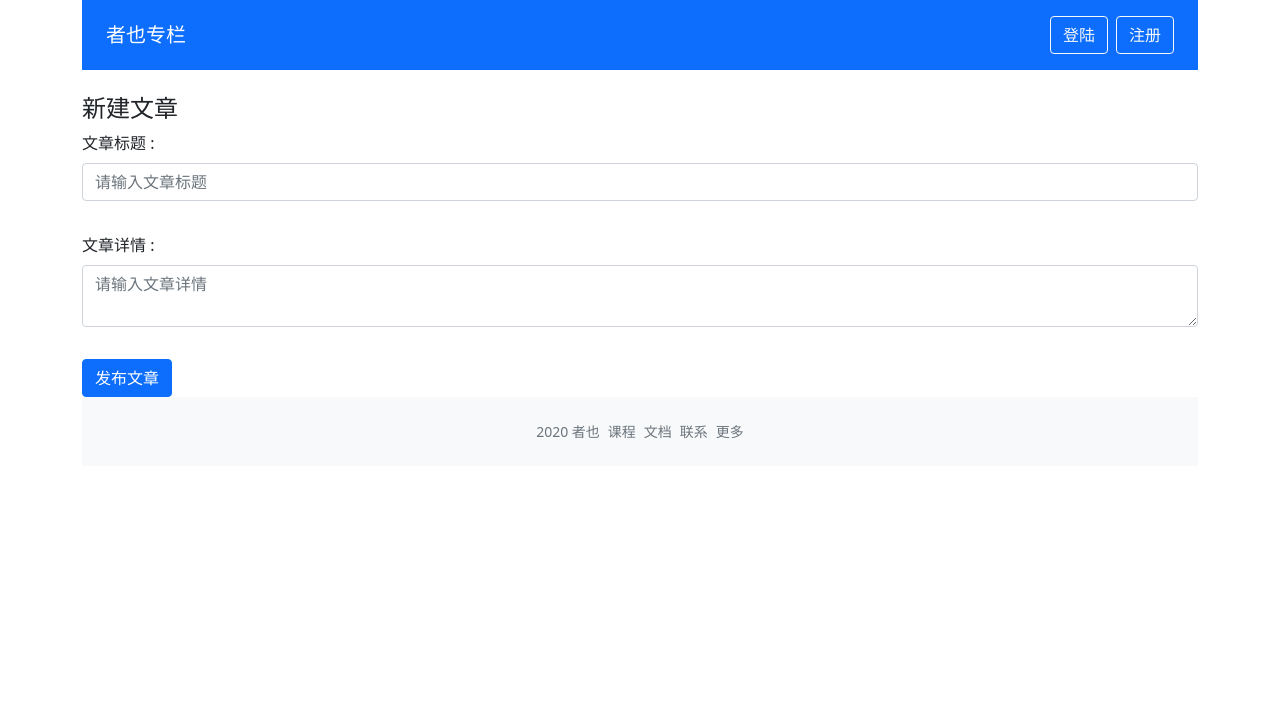
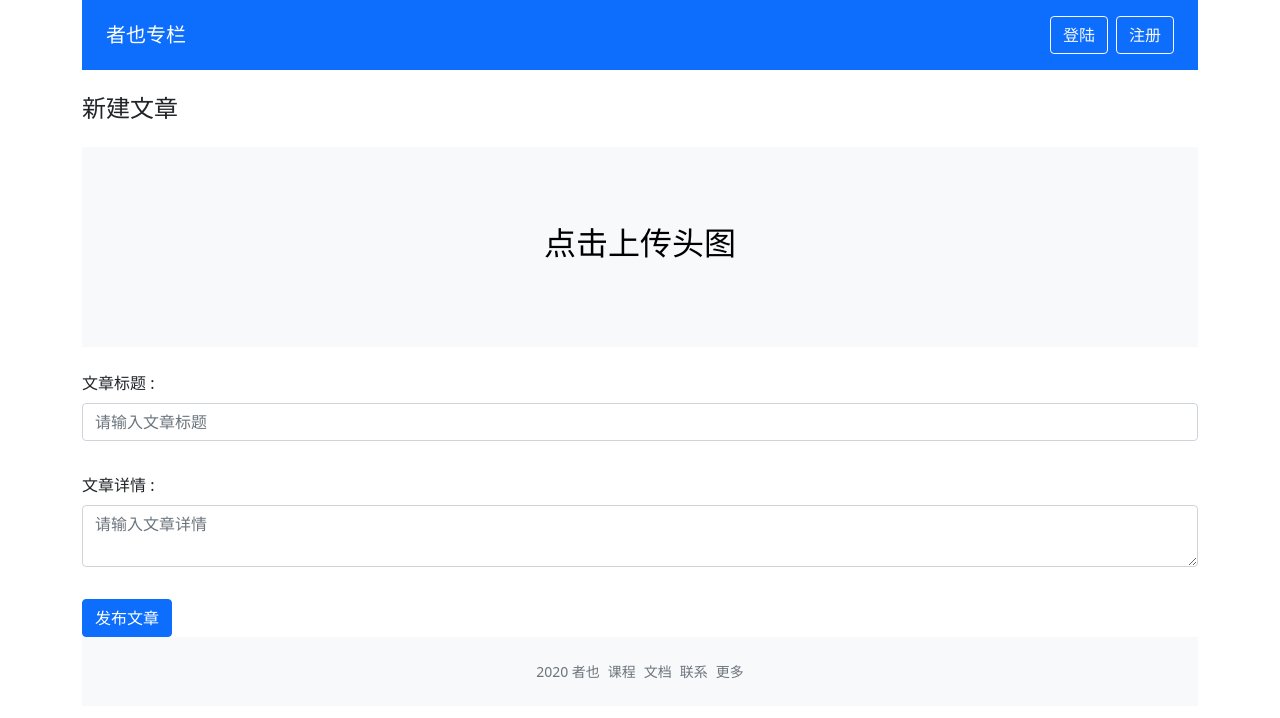
Before and after one commit to OrcXiao/vue3, a Vue app: page /create in a window 1280 px wide. Shown: the top 718 px of the page. Built offline with nearby package versions, Linux system fonts and the light colour scheme.

Commit message:
1211.xiao, madel

```diff
--- a/src/components/Uploader.vue
+++ b/src/components/Uploader.vue
@@ -1,6 +1,6 @@
 <template>
   <div class="file-upload">
-    <div class="file-upload-container" @click.prevent="triggerUpload">
+    <div class="file-upload-container" @click.prevent="triggerUpload" v-bind="$attrs">
       <slot
         v-if="fileStatus === 'loading'"
         name="loading">
@@ -34,6 +34,7 @@
   type UploadStatus = 'ready' | 'loading' | 'success' | 'error'
   type CheckFunction = (file: File) => boolean
   export default defineComponent({
+    inheritAttrs: false,
     props: {
       active: {
         type: String,
--- /dev/null
+++ b/src/helper/helper.ts
@@ -0,0 +1,35 @@
+import {ColumnProps} from "@/store/store";
+
+export function generateFitUrl(column: ColumnProps, width: number, height: number) {
+  if (column.avatar) {
+    column.avatar.fitUrl = column.avatar.url + `?x-oss-process=image/resize,h_${height},w_${width}`
+  }else {
+    column.avatar = {
+      fitUrl: require('@/assets/logo.png')
+    }
+  }
+}
+
+interface CheckCondition {
+  format?: string[];
+  size?: number;
+}
+
+type ErrorType = 'size' | 'format' | null;
+
+export function beforeUploadCheck(file: File, condition: CheckCondition) {
+  const {format, size} = condition;
+  const isValidFormat = format ? format.includes(file.type) : true;
+  const isValidSize = size ? ((file.size / 1024 / 1024) < size) : true;
+  let error: ErrorType = null;
+  if (!isValidFormat) {
+    error = 'format';
+  }
+  if (!isValidSize) {
+    error = 'size';
+  }
+  return {
+    passed: isValidFormat && isValidSize,
+    error
+  }
+}
--- a/src/router/routers.ts
+++ b/src/router/routers.ts
@@ -62,7 +62,7 @@ router.beforeEach((to, form, next) => {
           next()
         }
       }).catch(() => {
-        localStorage.removeItem('token');
+        store.commit('logout');
         next('login');
       })
 
--- a/src/store/store.ts
+++ b/src/store/store.ts
@@ -16,6 +16,7 @@ export interface UserProps {
 }
 
 export interface ImageProps {
+  fitUrl?: string;
   _id?: string;
   url?: string;
   createAd?: string;
@@ -33,9 +34,10 @@ export interface PostProps {
   title: string;
   excerpt?: string;
   content?: string;
-  image?: string;
+  image?: ImageProps | string;
   createAd?: string;
   column: string;
+  author?: string;
 }
 
 export interface GlobalErrorProps {
@@ -112,6 +114,11 @@ const store = createStore<GlobalDataProps>({
       localStorage.setItem('token', token);
       axios.defaults.headers.common.Authorization = `Bearer ${token}`
     },
+    logout(state) {
+      state.token = '';
+      localStorage.removeItem('token');
+      delete axios.defaults.headers.common.Authorization;
+    }
   },
   actions: {
     fetchColumns({commit}) {
@@ -129,6 +136,9 @@ const store = createStore<GlobalDataProps>({
     login({commit}, payload) {
       return postAndCommit('/user/login', 'login', commit, payload);
     },
+    createPost({commit}, payload) {
+      return postAndCommit('/posts', 'createPost', commit, payload);
+    },
     loginAndFetch({dispatch}, data) {
       return dispatch('login', data).then(() => {
         return dispatch('fetchCurrentUser')
--- a/src/views/ColumnDetail.vue
+++ b/src/views/ColumnDetail.vue
@@ -18,6 +18,8 @@
   import { useRoute } from 'vue-router'
   import { useStore } from 'vuex'
   import PostList from '@/components/PostList'
+  import { GlobalDataProps, ColumnProps } from '@/store/store.ts'
+  import { generateFitUrl } from '@/helper/helper'
 
   export default defineComponent({
     name: 'ColumnDetail',
@@ -27,17 +29,20 @@
     setup () {
       const route = useRoute()
       const store = useStore()
+      const currentId = route.params.id
 
-      const currentId = route.params.id
       onMounted(() => {
         store.dispatch('fetchColumn', currentId)
         store.dispatch('fetchPosts', currentId)
       })
-      const column = computed(() => store.getters.getColumnById(currentId))
-      console.log(column)
-
-      const list = computed(() => store.getters.getPostsByCid(currentId))
-      console.log(list)
+      const column = computed(() => {
+        const selectColumn = store.getters.getColumnById(currentId);
+          if (selectColumn) {
+          generateFitUrl(selectColumn, 100, 100)
+        }
+        return selectColumn
+      })
+      const list = computed(() => store.getters.getPostsByCid(cu-rrentId))
       return {
         column,
         list,
--- a/src/views/CreatePost.vue
+++ b/src/views/CreatePost.vue
@@ -1,6 +1,22 @@
 <template>
   <div class="create-post-page">
     <h4>新建文章</h4>
+    <uploader
+      @file-uploaded="handleFileUploaded"
+      :beforeUpload="uploadCheck"
+      class="d-flex justify-content-center align-items-center bg-light  table-secondary w-100 my-4"
+      active="/upload">
+      <h2>点击上传头图</h2>
+      <template #loading>
+        <div class="d-flex">
+          <div class="spinner-border text-secondary" role="status"></div>
+          <h2>正在上传</h2>
+        </div>
+      </template>
+      <template #uploaded="dataProps">
+        <img :src="dataProps.uploadedData.data.url" alt="">
+      </template>
+    </uploader>
     <validate-form @form-submit="onFormSubmit">
       <div class="mb-3">
         <label class="form-label">文章标题 :</label>
@@ -32,19 +48,23 @@
 
 <script lang="ts">
   import {defineComponent, ref, computed} from 'vue';
-  import ValidateForm from '../components/ValidateForm.vue'
-  import ValidateInput, {RulesProp} from '../components/ValidateInput.vue'
-  import {useRouter} from 'vue-router'
-  import {useStore} from 'vuex'
-  import {PostProps} from "@/store/store";
+  import ValidateForm from '../components/ValidateForm.vue';
+  import ValidateInput, {RulesProp} from '../components/ValidateInput.vue';
+  import {useRouter} from 'vue-router';
+  import {useStore} from 'vuex';
+  import {PostProps, ResponseType, ImageProps} from "@/store/store";
+  import Uploader from "@/components/Uploader.vue";
+  import {beforeUploadCheck} from '@/helper/helper.ts';
+  import createMessage from "@/components/createMessage";
 
   export default defineComponent({
-    name: "CreatePost",
     components: {
       ValidateForm,
       ValidateInput,
+      Uploader,
     },
     setup(props, context) {
+      let imageId: string = '';
       const titleVal = ref('');
       const contentVal = ref('');
       const router = useRouter();
@@ -55,20 +75,45 @@
       const contentRules: RulesProp = [
         {type: 'required', message: '文章内容不能为空'}
       ];
+      const handleFileUploaded = (data: ResponseType<ImageProps>) => {
+        if (data.data._id) {
+          imageId = data.data._id
+        }
+      };
 
       const onFormSubmit = (result: boolean) => {
         if (result) {
-          const {column} = store.state.user;
+          const {column, _id} = store.state.user;
           if (column) {
             const newPost: PostProps = {
               title: titleVal.value,
               content: contentVal.value,
               column,
+              author: _id,
             };
-            store.commit('createPost', newPost);
-            router.push({name: 'column', params: {id: column}})
+            if (imageId) {
+              newPost.image = imageId;
+            }
+            store.dispatch('createPost', newPost).then(() => {
+              createMessage('发表成功, 2秒后跳转到文章', 'success', 2000);
+              setTimeout(() => {
+                router.push({name: 'column', params: {id: column}})
+              }, 2000)
+            });
           }
         }
+      };
+
+      const uploadCheck = (file: File) => {
+        const result = beforeUploadCheck(file, {format: ['image/jpeg', 'image/png'], size: 1});
+        const {passed, error} = result;
+        if (error === 'format') {
+          createMessage('上传图片只能是 JPG/PNG 格式!', 'error');
+        }
+        if (error === 'size') {
+          createMessage('上传图片大小不能超过 1Mb', 'error');
+        }
+        return passed
       };
 
       return {
@@ -76,7 +121,9 @@
         titleRules,
         contentVal,
         contentRules,
-        onFormSubmit
+        onFormSubmit,
+        uploadCheck,
+        handleFileUploaded,
       }
     }
   })
@@ -93,6 +140,7 @@
     width: 100%;
     height: 100%;
     object-fit: cover;
+    border: 1px solid #ececec;
   }
 
   .uploaded-area {
```
